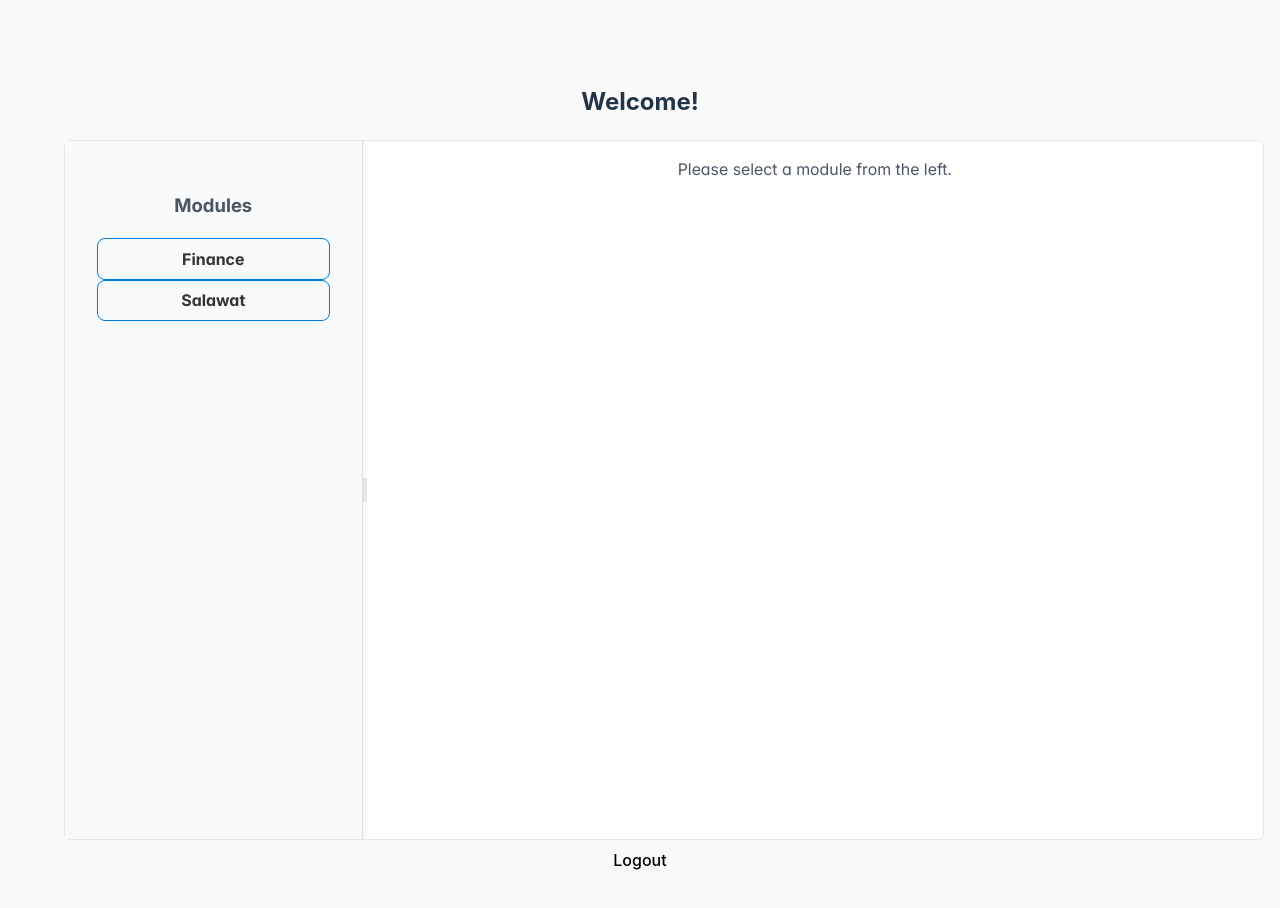
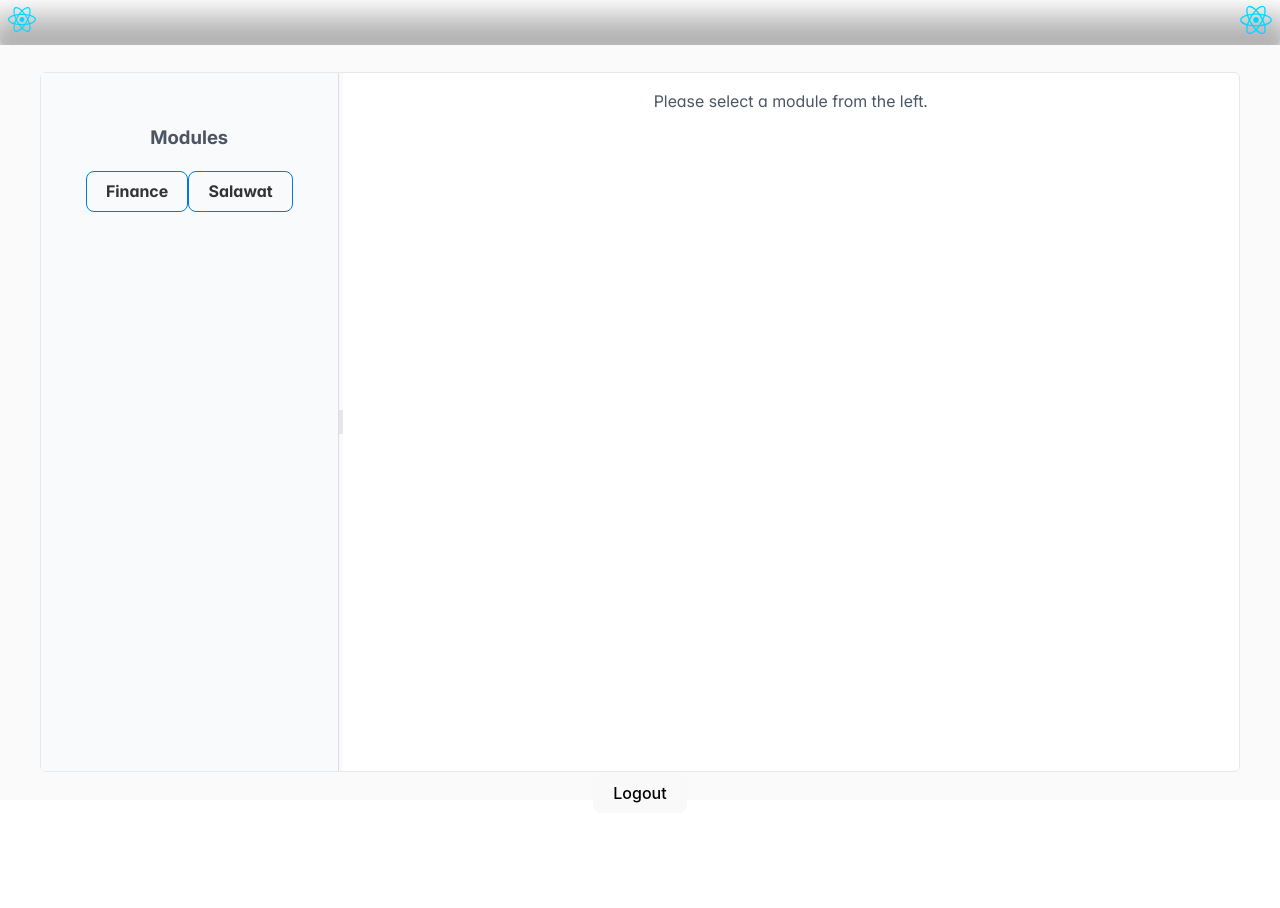
Before and after one commit to MachineAutomated/shaazcs-manager-ui, a React (Vite) app: page /dashboard in a window 1280 px wide. Shown: the top 908 px of the page. After the commit the page ends 845 px from the top, so only its background shows below. Built offline with nearby package versions, Linux system fonts and the light colour scheme; sample sign-in values are in the browser's storage.

Commit message:
Some graphics

```diff
--- a/src/App.css
+++ b/src/App.css
@@ -1,8 +1,33 @@
-#root {
-  max-width: 1280px;
+html, body, #root {
+  max-width: var(--surface-ground);
   margin: 0 auto;
   padding: 2rem;
   text-align: center;
+  height: 100%;
+  margin: 0;
+  padding: 0;
+  display: block;
+  background-image: url('');
+  background-size: cover;
+  background-position: center;
+  background-attachment: fixed; /* makes it stay while scrolling */
+  background-repeat: no-repeat;
+}
+
+body {
+  background-color: var(--surface-ground);
+  font-family: var(--font-family);
+}
+
+body::before {
+  content: '';
+  position: relative;
+  top: 0;
+  left: 0;
+  width: 100%;
+  height: 100%;
+  background: rgba(255, 255, 255, 0.6); /* or rgba(0,0,0,0.4) for dark overlay */
+  z-index: 0;
 }
 
 .logo {
@@ -46,3 +71,103 @@
   border: 1px solid #000 !important;
   color: #000 !important;
 }
+
+/* Ensure the Menubar takes full width and aligns left */
+.topbar-menu {
+  justify-content: flex-start; /* Ensures items start from left */
+  flex-grow: 1;
+  text-align: left;
+  max-height: 45px;
+  margin-top: 0;
+  border-style: none;
+  padding: auto;
+  margin-left: 20px;
+  margin-right:20px;
+  /* position: fixed; */
+  top: 0;
+  left: 0;
+  width: 100%;
+  z-index: 1000; /* keeps it above other content */
+  background-color: rgba(255, 255, 255, 0); /* semi-transparent white */
+  backdrop-filter: blur(8px); /* subtle glass effect */
+  box-shadow: 0 2px 4px rgba(0, 0, 0, 0.1);
+}
+
+.topbar-container {
+  position: fixed;
+  top: 0;
+  left: 0;
+  width: 100%;
+  z-index: 1000;
+
+  /* transparent at top → darker at bottom */
+  background: linear-gradient(
+    to bottom,
+    rgba(0, 0, 0, 0.0),   /* fully transparent at top */
+    rgba(0, 0, 0, 0.2)    /* darker but see-through at bottom */
+  );
+
+  backdrop-filter: blur(10px) saturate(160%);
+  -webkit-backdrop-filter: blur(10px) saturate(160%);
+
+  border-bottom: 1px solid rgba(255, 255, 255, 0.1);
+  transition: all 0.3s ease;
+}
+
+/* Adjust link colors for visibility */
+.p-menubar .p-menuitem-link {
+  color: #ffffff; /* white text for dark backgrounds */
+  font-weight: 500;
+}
+
+/* Hover effect */
+.p-menubar .p-menuitem-link:hover {
+  background: rgba(238, 232, 232, 0.2);
+  border-radius: 8px;
+}
+
+.p-menubar {
+  border: none;
+  background: transparent;
+  box-shadow: 0px 2px 20px rgba(66, 156, 81, 0.1);
+  transition: box-shadow 0.3s ease;
+  margin: 0;
+  box-shadow: none
+}
+
+.topbar-container.scrolled {
+  background: rgba(255, 255, 255, 0);
+  backdrop-filter: blur(14px) saturate(180%);
+}
+
+.topbar-start{
+  display: flex;
+  align-items: center;
+}
+
+.topbar-start-icon {
+  margin-top: 2%;
+  max-height: 10px;
+  margin-bottom: 3%;
+}
+
+.topbar-start-divider {
+  height: 20px; /* or any height you want */
+  align-self: center; /* vertically center if inside flex */
+  border-left: 1px transparent rgba(173, 201, 214, 0.3); /* faint white line */
+  margin: 0 0.75rem; /* horizontal spacing */
+}
+
+.content-container {
+  padding-top: 40px; /* adjust to your TopBar height */
+}
+
+.transaction-form-container {
+  max-width: 600px;
+  width: 100%;
+  margin: 0 auto;
+  /* padding: 1rem; */
+  background-color: rgba(255, 255, 255, 0.8); /* semi-transparent white */
+  border-radius: 8px;
+  box-shadow: 0 4px 12px rgba(0, 0, 0, 0.1);
+}
--- /dev/null
+++ b/src/components/TopBar.tsx
@@ -0,0 +1,34 @@
+import '../App.css'
+import { useEffect, useState } from "react";
+import banner_icon from '../assets/react.svg';
+import brand_icon from '../assets/react.svg';
+import { Menubar } from 'primereact/menubar';
+import { Avatar } from 'primereact/avatar';
+import { Image } from 'primereact/image';
+// import { Divider } from 'primereact/divider';
+
+
+export default function TopBar() {
+
+    const [isScrolled, setIsScrolled] = useState(false);
+
+    useEffect(() => {
+    const handleScroll = () => setIsScrolled(window.scrollY > 30);
+    window.addEventListener("scroll", handleScroll);
+    return () => window.removeEventListener("scroll", handleScroll);
+  }, []);
+
+    const start = <div className='topbar-start'><Image alt="logo" src={banner_icon} height="25" /> </div>//<Divider layout="vertical" className='topbar-start-divider'/></div>
+
+    const end = (
+        <div className="flex align-items-center gap-2">
+            <Avatar image={brand_icon} shape="circle" />
+        </div>
+    );
+
+    return (
+        <div className={`topbar-container ${isScrolled ? "scrolled" : ""}`}>
+            <Menubar start={start} end={end} className='topbar-menu'/>
+        </div>
+    );
+}
--- a/src/components/TransactionForm.tsx
+++ b/src/components/TransactionForm.tsx
@@ -97,11 +97,11 @@ const handleDateChange = (e: any) => {
 };
 
   return (
-    <form onSubmit={handleSubmit} style={{ display: "flex", flexDirection: "column"}}>
+    <form onSubmit={handleSubmit} >
       <div className="card flex justify-content-center">
         <InputText
             type="text"
-            className="p-inputtext-sm"
+            className="transaction-form-container"
             value={Item}
             placeholder="Item Name"
             onChange={(e) => setDescription(e.target.value)}
@@ -119,14 +119,14 @@ const handleDateChange = (e: any) => {
             placeholder="Select Category"
             filter     // enables search
             showClear  // adds clear (X) button
-            className="w-full md:w-14rem"
+            className="transaction-form-container"
           />
         </div>
       )}
       <div className="card flex justify-content-center">
         <InputText
             type="number"
-            className="p-inputtext-sm"
+            className="transaction-form-container"
             value={Amount}
             placeholder="Amount"
             onChange={(e) => setAmount(e.target.value)}
@@ -169,6 +169,7 @@ const handleDateChange = (e: any) => {
                 <FloatLabel >
                 <Calendar
                   id="createdAtdisplay"
+                  className="transaction-form-container"
                   value={CreatedAt}
                   onChange={handleDateChange}
                   showTime
@@ -178,7 +179,7 @@ const handleDateChange = (e: any) => {
                 />
                 <label htmlFor="createdAtdisplay" className="font-bold block"
                 >
-                    Use Created At
+                    Using Created At
                 </label>
                 <p style={{ fontSize: "12px", color: "gray" }}>
                   {formattedDate
--- a/src/pages/Dashboard.tsx
+++ b/src/pages/Dashboard.tsx
@@ -4,14 +4,16 @@ import Content from "../components/Content";
 import Sidebar from '../components/Sidebar';
 import { Splitter, SplitterPanel } from 'primereact/splitter';
 import ToastInfoEmitter from "../components/Toast";
+import TopBar from "../components/TopBar";
 
 const Dashboard: React.FC = () => {
   const [selectedModule, setSelectedModule] = useState<Module>(null);
   const [selectedSubModule, setSelectedSubModule] = useState<SubModule>(null);
 
   return (
-    <div className="card flex flex-wrap gap-3 p-fluid">
-      <div>
+    <div className="card p-0 m-0 w-full ">
+      <TopBar/>
+      <div className="content-container">
       {/* Toast Component */}
       <ToastInfoEmitter
         showMessage={true}
@@ -19,7 +21,6 @@ const Dashboard: React.FC = () => {
         detail="Login Successful."
       />
       </div>
-      <h2>Welcome!</h2>
       <Splitter style={{ height: '700px', width: '1200px'}}>
       <SplitterPanel className="flex align-items-center justify-content-center" size={25} minSize={10}>
          <Sidebar
```
